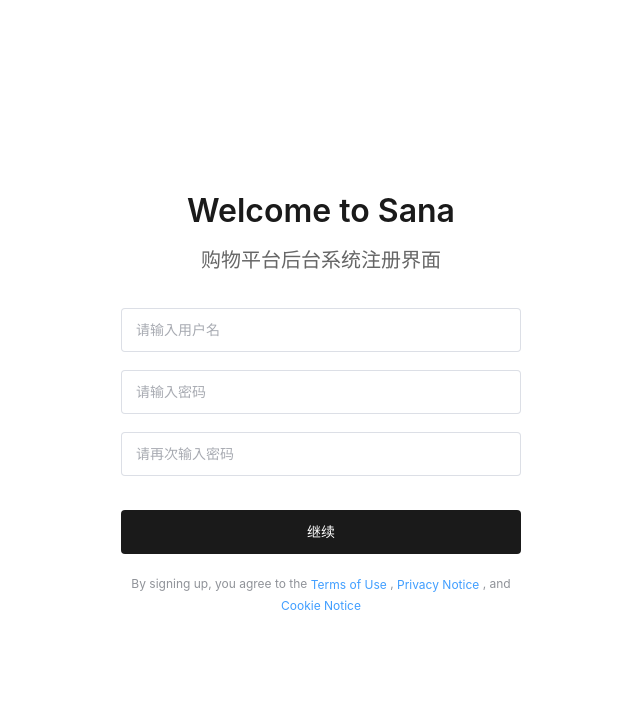
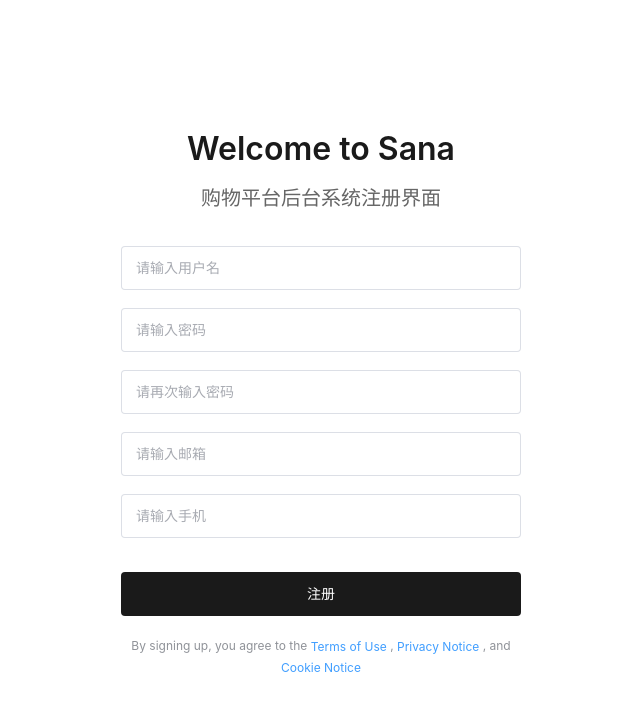
Before and after one commit to Astrolithia/mall-test, a Vue app in the folder mall-frontend/: page /login in a window 1280 px wide. Shown: the top 710 px of the page, without its empty margins (351-991 px from the left). Built offline with nearby package versions, Linux system fonts and the light colour scheme.

Commit message:
前端访问后台注册接口

```diff
--- a/mall-frontend/src/api/user.js
+++ b/mall-frontend/src/api/user.js
@@ -1,2 +1,12 @@
 // 导入request.js请求工具
-import {request} from "axios";
+import request from '@/utils/request.js'
+
+// 提供调用注册接口的函数
+export const userRegisterService = (loginForm) => {
+    // 借助于UrlSearchParams完成传递
+    const params = new URLSearchParams()
+    for (let key in loginForm) {
+        params.append(key, loginForm[key]);
+    }
+    return request.post('/user/register', loginForm);
+}
--- /dev/null
+++ b/mall-frontend/src/utils/request.js
@@ -0,0 +1,21 @@
+//定制请求的实例
+
+//导入axios  npm install axios
+import axios from 'axios';
+//定义一个变量,记录公共的前缀  ,  baseURL
+const baseURL = 'http://localhost:8080';
+const instance = axios.create({baseURL})
+
+
+//添加响应拦截器
+instance.interceptors.response.use(
+    result => {
+        return result.data;
+    },
+    err => {
+        alert('服务异常');
+        return Promise.reject(err);//异步的状态转化成失败的状态
+    }
+)
+
+export default instance;
--- a/mall-frontend/src/views/LoginRegister.vue
+++ b/mall-frontend/src/views/LoginRegister.vue
@@ -5,14 +5,16 @@ import {ElMessage} from 'element-plus'
 const loginForm = ref({
   username: '',
   password: '',
-  repassword: ''
+  repassword: '',
+  email: '',
+  phone: ''
 })
 
 // 校验密码的函数
 const checkRePassword = (rule, value, callback) => {
   if (value === '') {
     callback(new Error('请再次输入确认密码'))
-  } else if (value !== loginForm.password) {
+  } else if (value !== loginForm.value.password) {
     callback(new Error("请确保两次输入的密码一样"))
   } else {
     callback()
@@ -52,19 +54,40 @@ const rules = {
       validator: checkRePassword,
       trigger: 'blur'
     }
+  ],
+  email: [
+    {
+      required: true,
+      message: '请输入邮箱',
+      trigger: 'blur'
+    }
+
+  ],
+  phone: [
+    {
+      required: true,
+      message: '请输入电话',
+      trigger: 'blur'
+    }
   ]
 }
 
-const handleGoogleLogin = () => {
-  ElMessage.info('Google登录功能待实现')
+// 添加表单提交处理方法
+const handleSubmit = () => {
+  ElMessage.success('表单提交成功')
 }
 
-const handleEmailLogin = () => {
-  if (!loginForm.email) {
-    ElMessage.warning('请输入邮箱地址')
-    return
+// 调用后台接口，完成注册
+import {userRegisterService} from '@/api/user.js'
+
+const register = async () => {
+  let result = await userRegisterService(loginForm.value.username, loginForm.value.password);
+  if (result.code === 0) {
+    // 成功了
+    alert(result.msg ? result.msg : '注册成功')
+  } else {
+    alert("注册失败")
   }
-  ElMessage.success('登录请求已发送')
 }
 </script>
 
@@ -78,7 +101,7 @@ const handleEmailLogin = () => {
 
       <div class="login-form">
 
-        <el-form :model="loginForm" :rules="rules" @submit.prevent="handleEmailLogin">
+        <el-form :model="loginForm" :rules="rules" @submit.prevent="handleSubmit">
           <el-form-item prop="username">
             <el-input
                 v-model="loginForm.username"
@@ -90,6 +113,7 @@ const handleEmailLogin = () => {
             <el-input
                 v-model="loginForm.password"
                 placeholder="请输入密码"
+                type="password"
                 size="large"
             />
           </el-form-item>
@@ -97,6 +121,21 @@ const handleEmailLogin = () => {
             <el-input
                 v-model="loginForm.repassword"
                 placeholder="请再次输入密码"
+                type="password"
+                size="large"
+            />
+          </el-form-item>
+          <el-form-item prop="email">
+            <el-input
+                v-model="loginForm.email"
+                placeholder="请输入邮箱"
+                size="large"
+            />
+          </el-form-item>
+          <el-form-item prop="phone">
+            <el-input
+                v-model="loginForm.phone"
+                placeholder="请输入手机"
                 size="large"
             />
           </el-form-item>
@@ -104,9 +143,9 @@ const handleEmailLogin = () => {
               class="continue-btn"
               size="large"
               type="primary"
-              @click="handleEmailLogin"
+              @click="register"
           >
-            继续
+            注册
           </el-button>
         </el-form>
 
```
